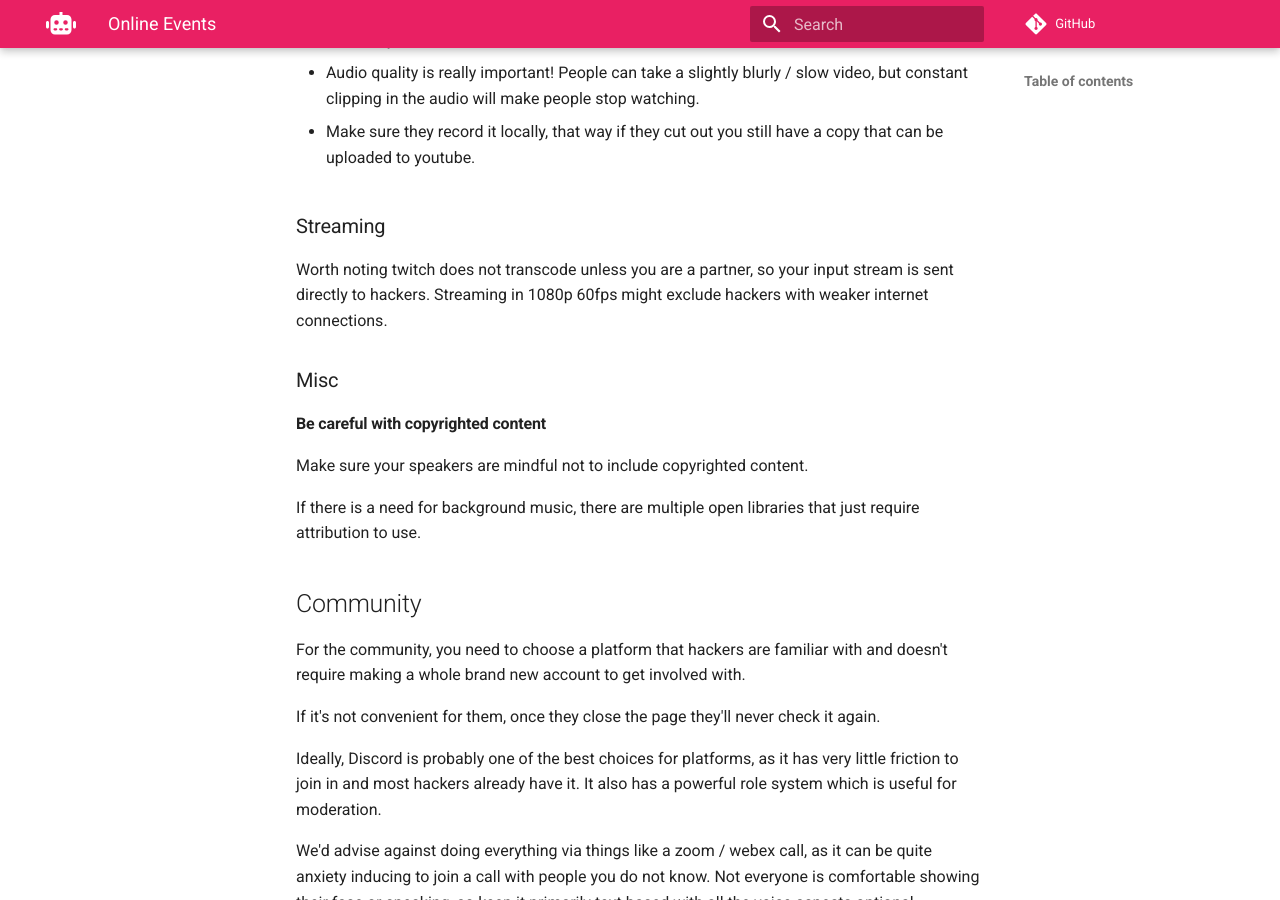
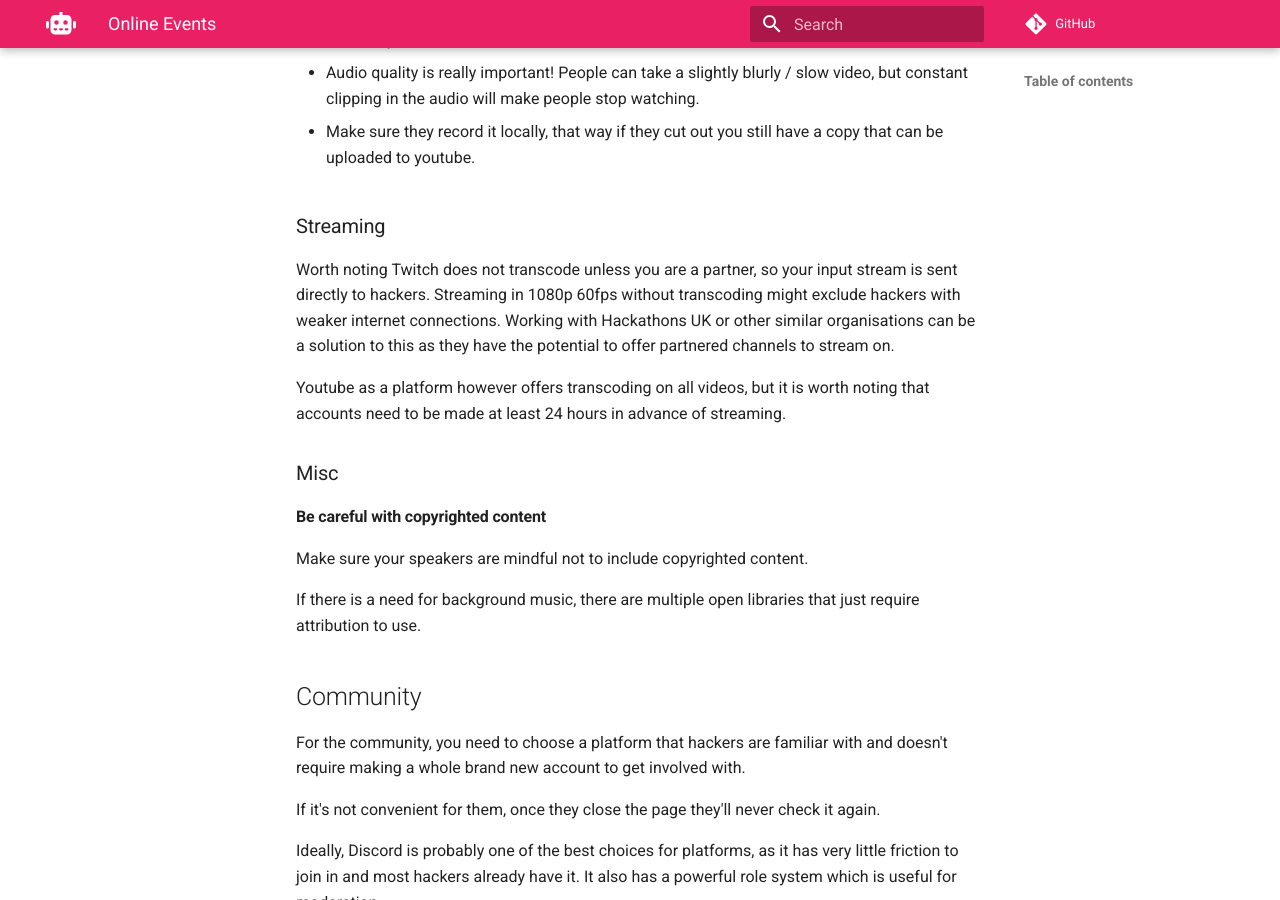
Before and after one commit to Athons/wiki, an MkDocs documentation site: the page built from docs/organise/online/index.md, in a window 1280 px wide and 900 px high, scrolled down 1368 px. Built offline with MkDocs 1.6.1 and Material for MkDocs 9.7.7, drawn with Linux system fonts in a browser that asks for light colours; nearby versions of some CDN libraries; comment, search, counter and statistics services are not loaded.

Commit message:
Expanded the streaming section
Offered solutions to the transcoding problem

```diff
--- a/docs/organise/online/index.md
+++ b/docs/organise/online/index.md
@@ -62,9 +62,15 @@
 
 ### Streaming
 
-Worth noting twitch does not transcode unless you are a partner, so your input
-stream is sent directly to hackers. Streaming in 1080p 60fps might exclude
-hackers with weaker internet connections.
+Worth noting Twitch does not transcode unless you are a partner, so your input
+stream is sent directly to hackers.
+Streaming in 1080p 60fps without transcoding might exclude hackers with weaker
+internet connections.
+Working with Hackathons UK or other similar organisations can be a solution to
+this as they have the potential to offer partnered channels to stream on.
+
+Youtube as a platform however offers transcoding on all videos, but it is worth
+noting that accounts need to be made at least 24 hours in advance of streaming.
 
 ### Misc
 
```
